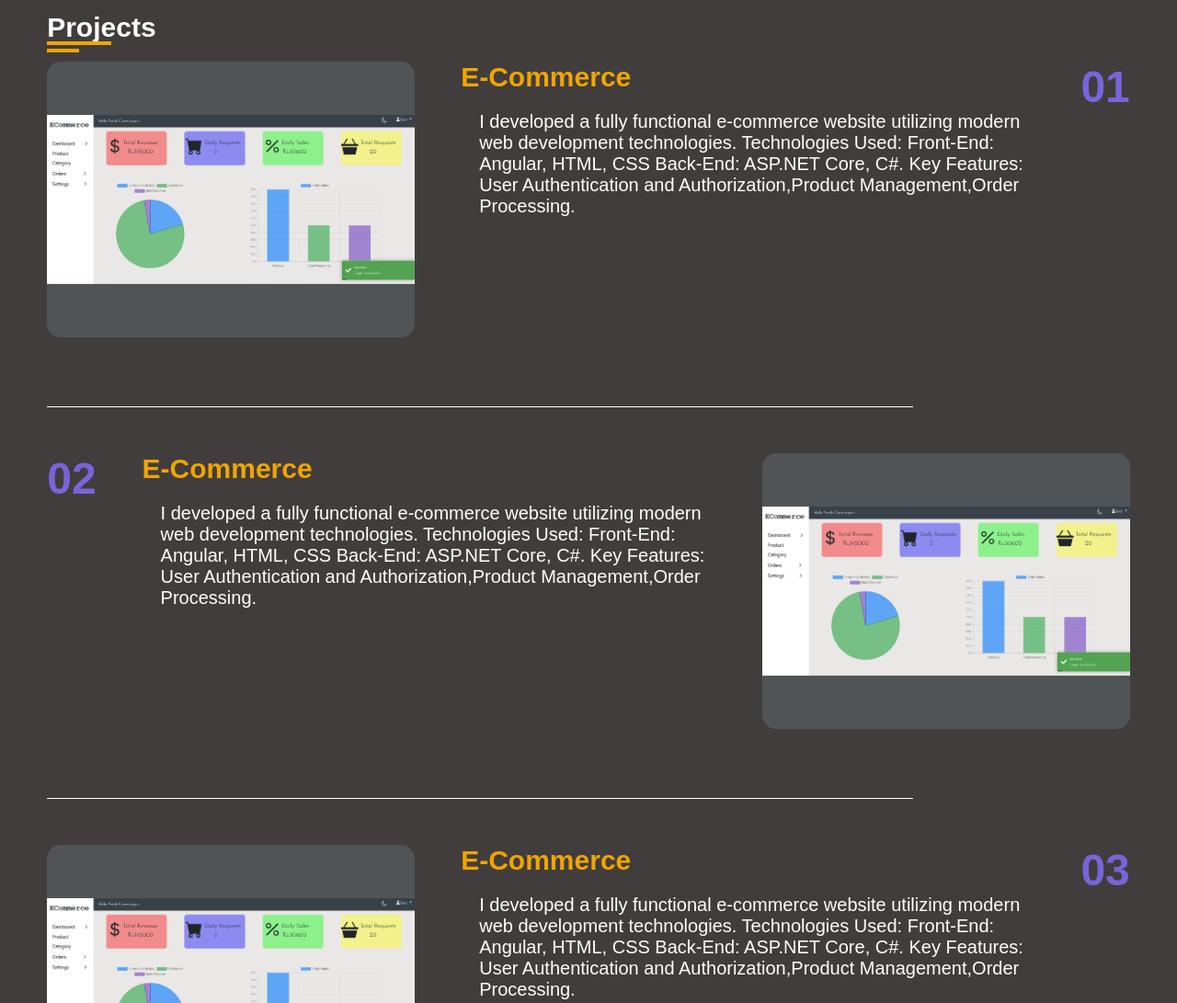
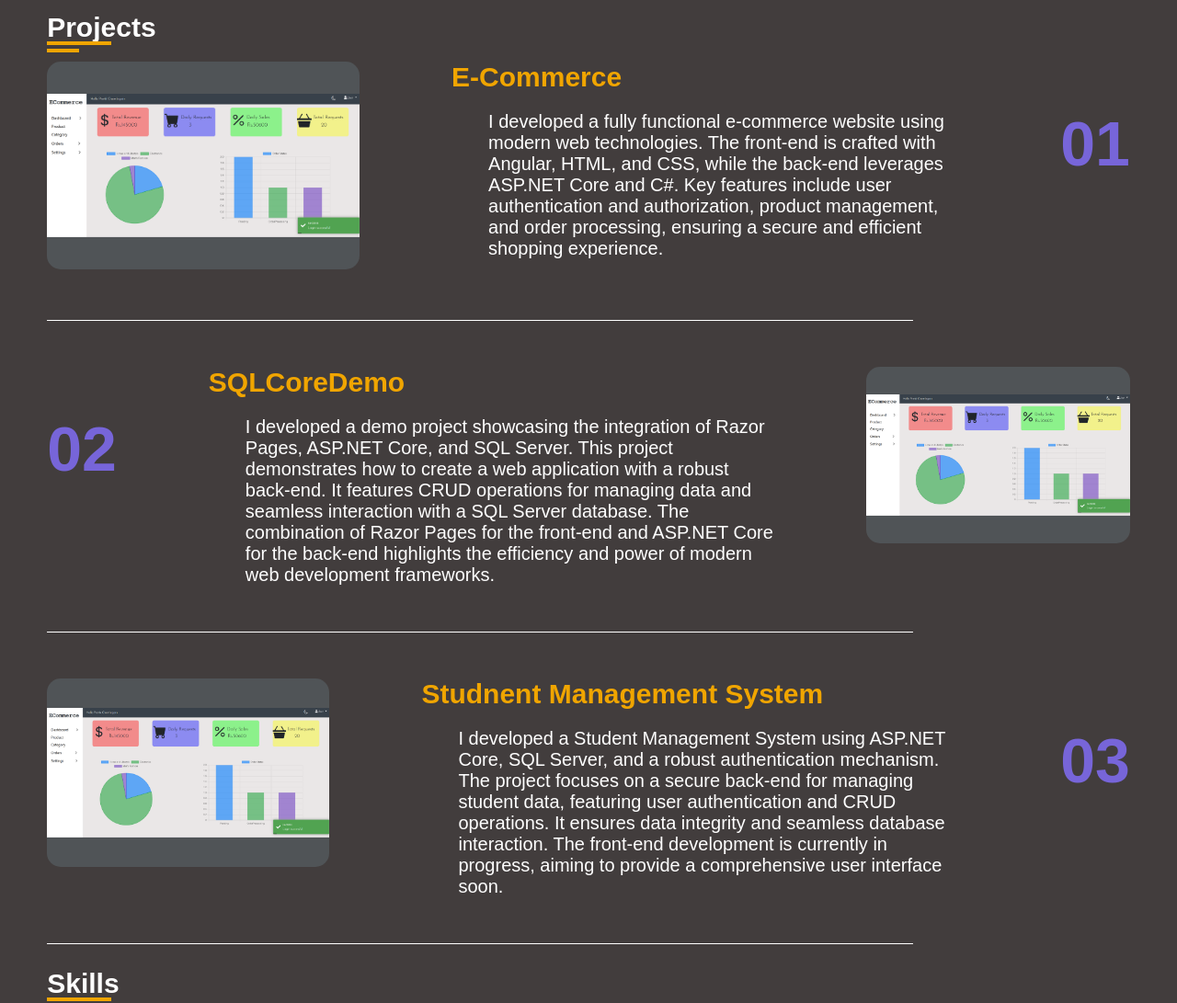
Before and after one commit to pratik9815/personal-portfoilo, a plain HTML site: page index.html in a window 1280 px wide. Shown: the part 1440-2531 px from the top of the page at 92% size. Drawn offline with nearby package versions, Linux system fonts and the light colour scheme; files whose address does not match are found by name; a web font is replaced by a local one.

Commit message:
minor changes

```diff
--- a/index.html
+++ b/index.html
@@ -41,7 +41,7 @@
             <!-- <h3>Web Developer</h3> -->
             <h3><span class="highlight" id="element"></span></h3>
             <div class="button">
-                <button class="contact-buton">Contact Me</button>
+                <button class="contact-buton"><a href="#contact">Contact Me</a></button>
             </div>
         </div>
         <div class="right-container">
@@ -127,49 +127,56 @@
                 <div class="desc-text">
                     <h1 class="project-title">E-Commerce</h1>
                     <p>
-                        I developed a fully functional e-commerce website utilizing modern web development technologies.
-                        Technologies Used: Front-End: Angular, HTML, CSS Back-End: ASP.NET Core, C#. Key Features:
-                        User Authentication and Authorization,Product Management,Order Processing.
+                        I developed a fully functional e-commerce website using modern web technologies. The front-end
+                        is crafted with Angular, HTML, and CSS, while the back-end leverages ASP.NET Core and C#. Key
+                        features include user authentication and authorization, product management, and order
+                        processing, ensuring a secure and efficient shopping experience.
                     </p>
                 </div>
                 <div>
-                    <h1 class="number">01</h1>
+                    <h1 class="number" id="number1">01</h1>
                 </div>
             </div>
             <div class="separator"></div>
             <div class="second-project d-flex">
                 <div>
-                    <h1 class="number">02</h1>
+                    <h1 class="number" id="number2">02</h1>
                 </div>
 
                 <div class="desc-text">
-                    <h1 class="project-title">E-Commerce</h1>
+                    <h1 class="project-title">SQLCoreDemo</h1>
                     <p>
-                        I developed a fully functional e-commerce website utilizing modern web development technologies.
-                        Technologies Used: Front-End: Angular, HTML, CSS Back-End: ASP.NET Core, C#. Key Features:
-                        User Authentication and Authorization,Product Management,Order Processing.
+                        I developed a demo project showcasing the integration of Razor Pages, ASP.NET Core, and SQL
+                        Server. This project demonstrates how to create a web application with a robust back-end. It
+                        features CRUD operations for managing data and seamless interaction with a SQL Server database.
+                        The combination of Razor Pages for the front-end and ASP.NET Core for the back-end highlights
+                        the efficiency and power of modern web development frameworks.
                     </p>
                 </div>
                 <div class="project-image">
-                    <a href="https://github.com/pratik9815/ECommerce"><img src="images/dashboard.png" alt=""></a>
+                    <a href="https://github.com/pratik9815/SQLDemoWithASP.NetCoreMVC"><img src="images/dashboard.png"
+                            alt=""></a>
                 </div>
 
             </div>
             <div class="separator"></div>
             <div class="third-project d-flex">
                 <div class="project-image">
-                    <a href="https://github.com/pratik9815/ECommerce"><img src="images/dashboard.png" alt=""></a>
+                    <a href="https://github.com/pratik9815/StudentManagementSystemw"><img src="images/dashboard.png"
+                            alt=""></a>
                 </div>
                 <div class="desc-text">
-                    <h1 class="project-title">E-Commerce</h1>
+                    <h1 class="project-title">Studnent Management System</h1>
                     <p>
-                        I developed a fully functional e-commerce website utilizing modern web development technologies.
-                        Technologies Used: Front-End: Angular, HTML, CSS Back-End: ASP.NET Core, C#. Key Features:
-                        User Authentication and Authorization,Product Management,Order Processing.
+                        I developed a Student Management System using ASP.NET Core, SQL Server, and a robust
+                        authentication mechanism. The project focuses on a secure back-end for managing student data,
+                        featuring user authentication and CRUD operations. It ensures data integrity and seamless
+                        database interaction. The front-end development is currently in progress, aiming to provide a
+                        comprehensive user interface soon.
                     </p>
                 </div>
                 <div>
-                    <h1 class="number">03</h1>
+                    <h1 class="number" id="number3">03</h1>
                 </div>
             </div>
             <div class="separator"></div>
@@ -221,7 +228,9 @@
                     <img src="images/x.png" alt="">
                     <img src="images/facebook.png" alt="">
                     <img src="images/instagram.png" alt="">
-                    <img src="images/linkedin.png" alt="">
+                    <a href="https://www.linkedin.com/in/pratik-chamlagain-b29181241"><img src="images/linkedin.png"
+                            alt=""></a>
+
                 </div>
             </div>
             <div class="contactme-image">
@@ -234,7 +243,7 @@
     <script src="https://unpkg.com/typed.js@2.1.0/dist/typed.umd.js"></script>
     <script>
         var typed = new Typed('#element', {
-            strings: ['<i>Web</i> Developer', '&amp; Web Developer.'],
+            strings: ['<i>Web</i> Developer', '&amp; Web Designer.'],
             typeSpeed: 120,
             smartBackspace: true,
             loop: true,
--- a/style.css
+++ b/style.css
@@ -77,7 +77,7 @@ div.navbar {
 
 /* making navbar responsive */
 /* for mobile screen */
-@media(max-width: 900px) {
+@media(max-width: 850px) {
     .toggle {
         position: relative;
         width: 40px;
@@ -165,6 +165,14 @@ div.navbar {
     .d-flex {
         flex-direction: column;
     }
+
+    .d-flex {
+        gap: 10px;
+    }
+
+    .number {
+        display: none;
+    }
 }
 
 @media(max-width: 550px) {
@@ -182,6 +190,7 @@ div.navbar {
     div.grid-container {
         grid-template-columns: 1fr;
     }
+
 }
 
 @media(max-width: 768px) and (min-width: 550px) {
@@ -236,8 +245,14 @@ div.navbar {
     div.grid-container {
         grid-template-columns: 1fr 1fr 1fr;
     }
+
 }
 
+@media(min-width: 850px) {
+    .d-flex {
+        gap: 100px;
+    }
+}
 
 
 #home {
@@ -502,7 +517,7 @@ h1.section-title::after {
 }
 
 div.project {
-    margin: 20px;
+    /* margin: 20px; */
 }
 
 .flex-container {
@@ -552,7 +567,6 @@ div.project {
     cursor: pointer;
 }
 
-
 .project-image img {
     background-repeat: no-repeat;
     background-position: center;
@@ -560,26 +574,22 @@ div.project {
     object-fit: contain;
     width: 100%;
     height: auto;
-    margin-bottom: 20px;
     transition: all 0.5s ease;
     background-color: var(--tech-color);
     border-radius: 15px;
     transition: filter 0.5s ease, transform 0.5s ease;
-    width: 400px;
-    height: 300px;
-
+    width: 100%;
+    height: auto;
 }
 
 .project-list {
     display: grid;
     grid-template-columns: 1fr;
-    /* place-items: center; */
     row-gap: 50px;
 }
 
 .d-flex {
     display: flex;
-    gap: 50px;
 }
 
 .project-title {
@@ -588,18 +598,17 @@ div.project {
 }
 
 .desc-text p {
-    margin-inline-start: 20px;
+    margin-inline-start: 40px;
 }
 
 .separator {
     border-bottom: 1px solid #ffffff;
-    /* margin: 20px 0; */
     width: 80%;
 }
 
 .number {
-    /* position: absolute; */
-    font-size: 48px;
+    font-size: 68px;
     color: #7765d9;
     font-weight: bold;
+    margin-top: 50px;
 }
```
